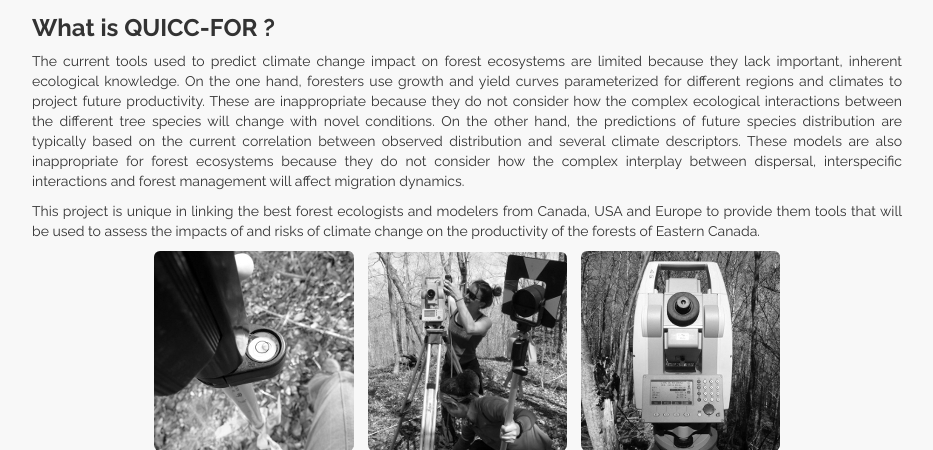
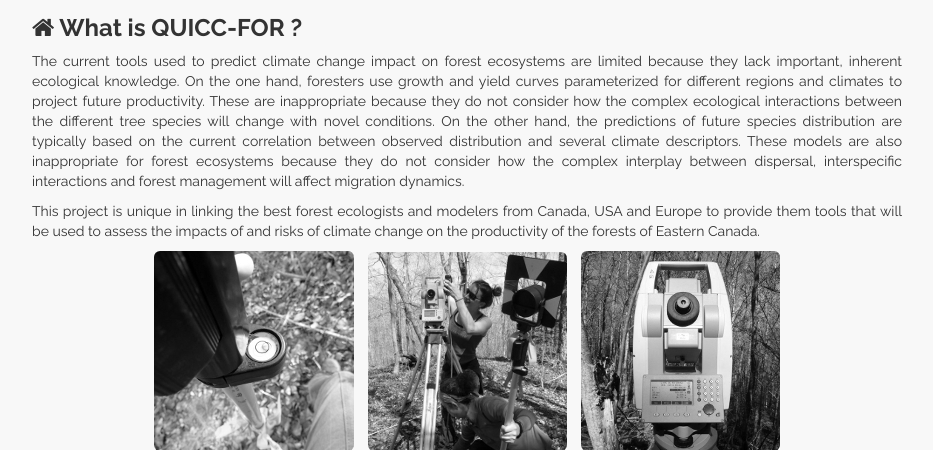
Before and after one commit to QUICC-FOR/QUICCWeb, a Django app: page /home/ in a window 1280 px wide. Shown: the part 155-605 px from the top of the page, without its empty margins (173-1106 px from the left). Run offline with Django 3.2, Linux system fonts and the light colour scheme; some libraries are stand-ins or nearby versions.

Commit message:
New feature from Awesome fonts

```diff
--- a/QUICCWeb/template/home.html
+++ b/QUICCWeb/template/home.html
@@ -7,7 +7,7 @@
 {% block content %}
 <div class="row-fluid">
   <div class="span12">
-    <h3><i class="icon-home"></i>  What is QUICC-FOR ?</h3>
+    <h3><i class="fa fa-home"></i>  What is QUICC-FOR ?</h3>
 
     <p align="justify">The current tools used to predict climate change impact
     on forest ecosystems are limited because they lack important, inherent
```
